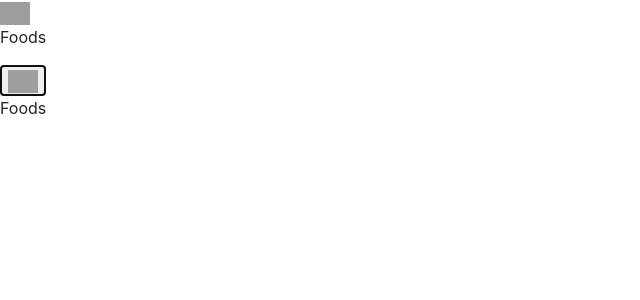
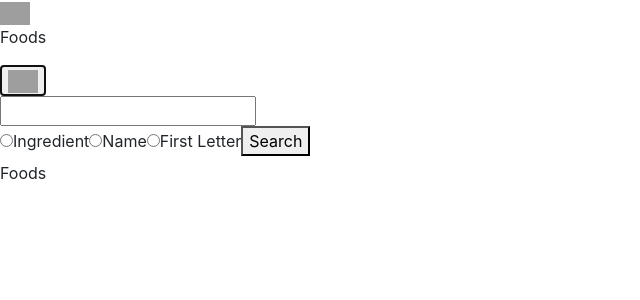
Before and after one commit to WannyMartins/Project---App-Recipes, a React (Create React App) app: page /foods in a window 1280 px wide. Both pictures are taken after a click on the button 23 px from the left and 80 px from the top of the page. Shown: the top 300 px of the page, without its empty margins (0-640 px from the left). Built offline with nearby package versions, Linux system fonts and the light colour scheme; grey boxes are pictures that could not be loaded.

Commit message:
add 12 & 13 - searchBar

```diff
--- a/src/components/SearchBar.jsx
+++ b/src/components/SearchBar.jsx
@@ -1,9 +1,14 @@
-import React from 'react';
+import React, { useState } from 'react';
 
 function SearchBar() {
+  const [showBar, setShowBar] = useState(false);
   return (
     <>
-      <button className="search-bar" type="button">
+      <button
+        className="search-bar"
+        type="button"
+        onClick={ () => setShowBar((state) => !state) }
+      >
         <img
           src="../images/searchIcon.svg"
           alt="search"
@@ -12,7 +17,58 @@ function SearchBar() {
         />
       </button>
 
-      <div />
+      {
+        showBar && (
+          <nav>
+            <input
+              type="text"
+              data-testid="search-input"
+            />
+
+            <div>
+              <label htmlFor="hub1">
+                <input
+                  type="radio"
+                  data-testid="ingredient-search-radio"
+                  id="ingredient-search"
+                  name="searchWith"
+                  value="ingredient"
+                />
+                Ingredient
+              </label>
+
+              <label htmlFor="hub1">
+                <input
+                  type="radio"
+                  data-testid="name-search-radio"
+                  id="name-search"
+                  name="searchWith"
+                  value="name"
+                />
+                Name
+              </label>
+
+              <label htmlFor="hub1">
+                <input
+                  type="radio"
+                  data-testid="first-letter-search-radio"
+                  id="first-letter-search"
+                  name="searchWith"
+                  value="first-letter"
+                />
+                First Letter
+              </label>
+
+              <button
+                type="button"
+                data-testid="exec-search-btn"
+              >
+                Search
+              </button>
+            </div>
+          </nav>
+        )
+      }
     </>
   );
 }
```
